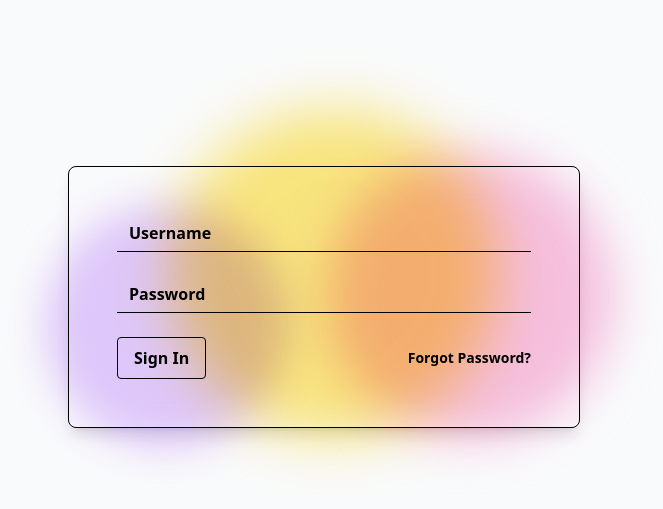
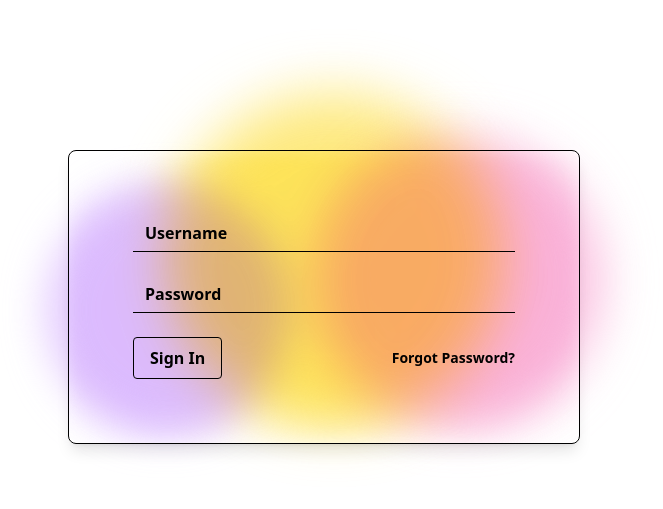
Before and after one commit to seeitsmanish/Animated-Blobs-Tailwind, a website: page src/index.html in a window 1280 px wide. Shown: the part 103-612 px from the top of the page, without its empty margins (316-979 px from the left). Drawn offline with Linux system fonts and the light colour scheme.

Commit message:
Added Backdrop blur and password type to password input

```diff
--- a/src/index.html
+++ b/src/index.html
@@ -9,11 +9,26 @@
 
 <body>
 
-    <div class="h-screen w-screen flex items-center justify-center bg-gray-50">
+    <div class="h-screen w-screen flex items-center justify-center">
 
         <div class="relative w-full max-w-lg font-semibold ">
 
-            <form class="bg-transparent p-12 border border-black rounded-lg shadow-lg  relative z-10 ">
+            <!-- Blobs -->
+            <div
+                class="absolute top-0 -left-[30px] w-72 h-72 bg-purple-300 rounded-full mix-blend-multiply flilter blur-xl opacity-70 animate-blob">
+            </div>
+            <div
+                class="absolute top-0 left-[100px] w-72 h-72 bg-yellow-300 rounded-full mix-blend-multiply flilter blur-xl opacity-70 animate-blob animation-delay-4000">
+            </div>
+            <div
+                class="absolute top-0 -right-[20px] w-72 h-72 bg-pink-300 rounded-full mix-blend-multiply flilter blur-xl opacity-70 animate-blob animation-delay-2000">
+            </div>
+
+
+            <!-- Form -->
+
+            <form
+                class="bg-transparent p-16 border border-black rounded-lg shadow-lg  relative z-10 filter backdrop-blur ">
 
                 <input
                     class="appearance-none border-b border-black  w-full py-2 px-3 mb-6 text-gray-700 leading-tight focus:outline-none focus:shadow-outline bg-transparent placeholder-black font-semibold "
@@ -21,7 +36,7 @@
 
                 <input
                     class="appearance-none border-b border-black  w-full py-2 px-3 mb-6 text-gray-700 leading-tight focus:outline-none focus:shadow-outline bg-transparent placeholder-black font-semibold "
-                    id="password" type="text" placeholder="Password">
+                    id="password" type="password" placeholder="Password">
 
                 <div class="flex items-center justify-between">
                     <button
@@ -35,18 +50,6 @@
                 </div>
             </form>
 
-
-            <div
-                class="absolute top-0 -left-[30px] w-72 h-72 bg-purple-300 rounded-full mix-blend-multiply flilter blur-xl opacity-70 animate-blob">
-            </div>
-            <div
-                class="absolute top-0 left-[100px] w-72 h-72 bg-yellow-300 rounded-full mix-blend-multiply flilter blur-xl opacity-70 animate-blob animation-delay-4000">
-            </div>
-            <div
-                class="absolute top-0 -right-[30px] w-72 h-72 bg-pink-300 rounded-full mix-blend-multiply flilter blur-xl opacity-70 animate-blob animation-delay-2000">
-            </div>
-
-
         </div>
 
     </div>
```
Also changed, not shown: src/output.css.
